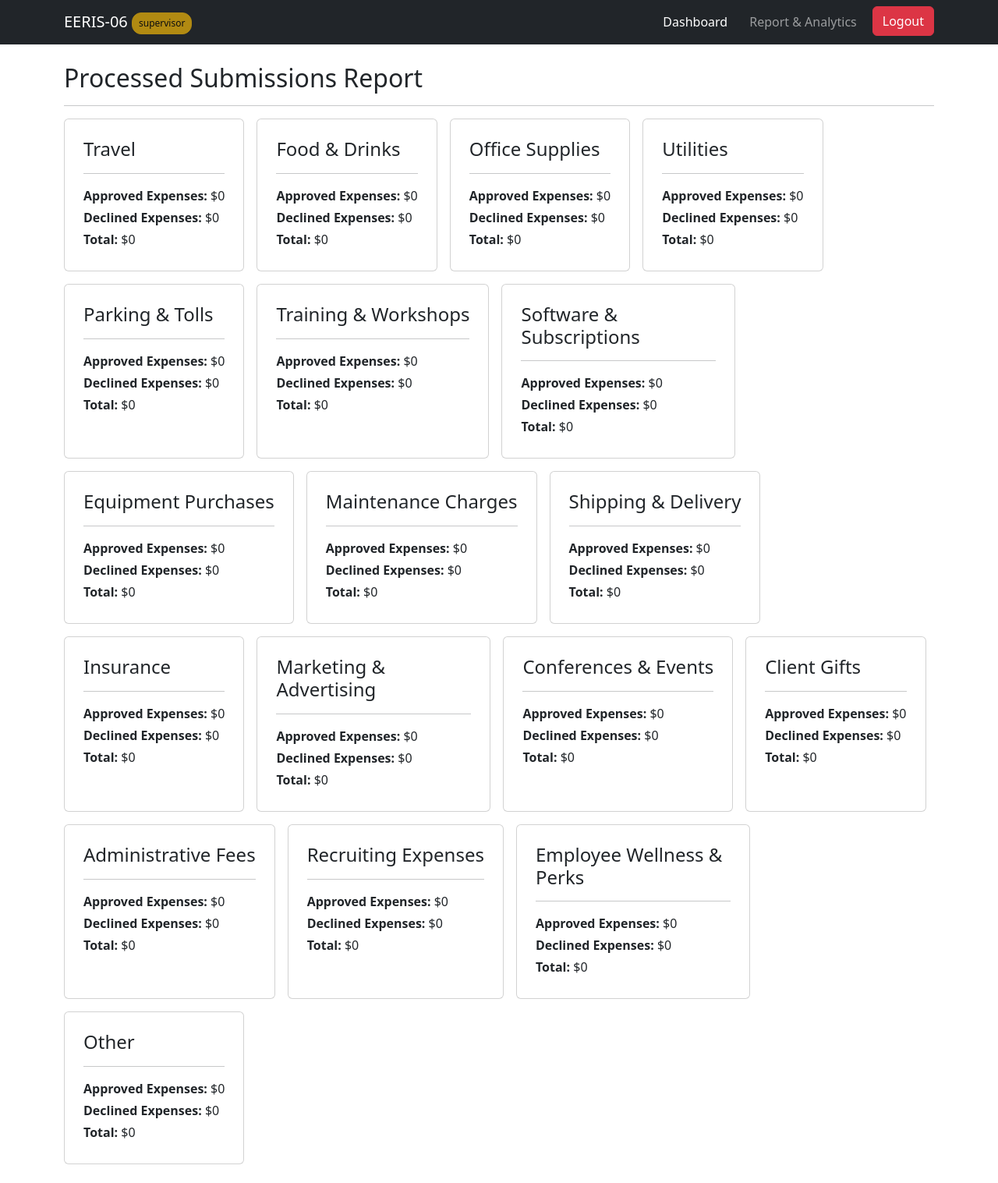
After one commit to aagarwal32/EERIS-06, a Django app: page /report-analytics/ in a window 1280 px wide. The commit adds this page. Shown: the whole page at 78% size. Run offline with Django 5.2, Linux system fonts and the light colour scheme; a user stored in the database is signed in; data comes from the database, SQL or seed files in the repository; some libraries are stand-ins or nearby versions.

Commit message:
Expense Report Analytics - v1

```diff
--- a/eeris06/app/templates/base.html
+++ b/eeris06/app/templates/base.html
@@ -13,9 +13,8 @@
     <link href="{% static 'css/style.css' %}" rel="stylesheet">
 </head>
 <body>
-    <header>
       {% if user.is_authenticated %}
-        <nav class="navbar navbar-expand-lg navbar-dark bg-dark">
+        <nav class="navbar sticky-top navbar-expand-lg navbar-dark bg-dark">
             <div class="container">
                 <a class="navbar-brand" href="#">
                     EERIS-06
@@ -33,7 +32,7 @@
                         </li>
 
                         <li class="nav-item">
-                            <a class="nav-link" href="#">Report & Analytics</a>
+                            <a class="nav-link" href="{% url 'app:reportAnalytics'%}">Report & Analytics</a>
                         </li>
 
                         <form action="{% url 'app:logout' %}" method="post" style="display: inline;">
@@ -45,7 +44,6 @@
             </div>
         </nav>
       {% endif %}
-    </header>
 
     <main class="container">
         {% block content %}
--- /dev/null
+++ b/eeris06/app/templates/components/report_template.html
@@ -0,0 +1,19 @@
+<div class="submissions-container d-flex flex-wrap gap-3 mb-4">
+    {% for category, totals in data.items %}
+    <div class="card p-2" style="max-width: 300px; flex: 0 1 auto;">
+        <div class="card-body">
+            <div class="card-title">
+                <h4>
+                   {{ category }}
+                </h4>
+            </div>
+            <hr />
+            <div class="container px-0">
+                {% for key, value in totals.items %}
+                    <p class="mb-1"><strong>{{ key }}:</strong> ${{ value }}</p>
+                {% endfor %}
+            </div>
+        </div>
+    </div>
+    {% endfor %}
+</div>
--- /dev/null
+++ b/eeris06/app/templates/main/report_analytics.html
@@ -0,0 +1,13 @@
+{% extends "base.html" %}
+{% block title %}
+EERIS-06 | Report & Analytics
+{% endblock %}
+
+
+{% block content %}
+
+<h2 class="mt-4">Processed Submissions Report</h2>
+<hr />
+{% include "components/report_template.html" with data=data  %}
+
+{% endblock %}
--- a/eeris06/app/urls.py
+++ b/eeris06/app/urls.py
@@ -12,4 +12,5 @@ urlpatterns = [
     path('edit/<int:submission_id>', views.editSubmission, name='editSubmission'),
     path('delete/<int:submission_id>', views.deleteSubmission, name='deleteSubmission'),
     path('process/<int:submission_id>/<str:approve>', views.processSubmission, name='processSubmission'),
+    path('report-analytics/', views.reportAnalytics, name='reportAnalytics'),
 ]
--- a/eeris06/app/views.py
+++ b/eeris06/app/views.py
@@ -96,6 +96,30 @@ def processSubmission(request, submission_id=None, approve=None):
 
     return redirect("app:home")
 
+@login_required
+def reportAnalytics(request):
+
+    def total(qset):
+        return sum([submission.receipt.total_payment for submission in qset])
+
+    context = {}
+
+    all_submissions = Submission.objects.filter(processed=True)
+
+    for category in Receipt.CATEGORY_CHOICES:
+        context[category[1]] = {
+            'Approved Expenses': total(all_submissions.filter(approved=True, receipt__expense_category=category[0])),
+            'Declined Expenses': total(all_submissions.filter(approved=False, receipt__expense_category=category[0])),
+        }
+        context[category[1]]['Total'] = context[category[1]]['Approved Expenses'] + context[category[1]]['Declined Expenses']
+
+    print()
+    print(context)
+    print()
+
+    return render(request, 'main/report_analytics.html', {'data':context})
+
+
 
 class HomeView(LoginRequiredMixin, ListView):
     template_name = "main/home.html"
```
